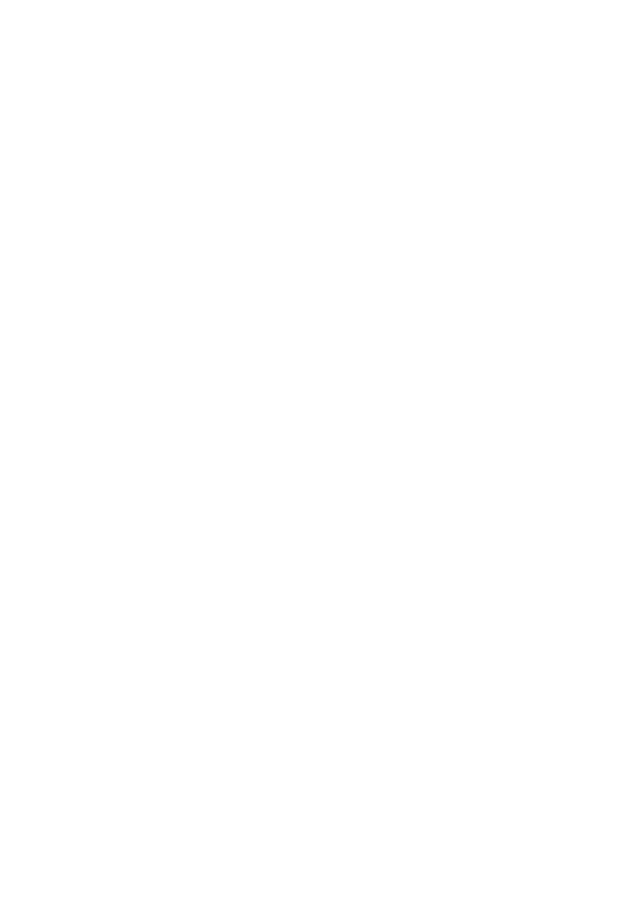
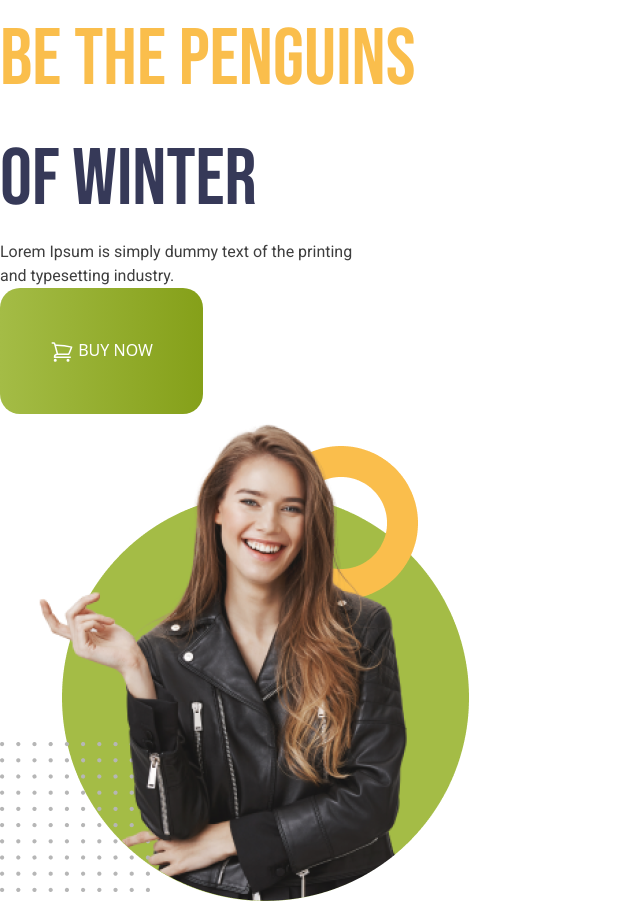
Before and after one commit to nafiulkabirbd/penguin-fashion, a plain HTML site: page index.html in a window 1280 px wide. Shown: the whole page, without its empty margins (0-640 px from the left). Before the commit the page ends 800 px from the top, so only its background shows below. Drawn offline with nearby package versions, Linux system fonts and the light colour scheme.

Commit message:
tailwind cdn update

```diff
--- a/index.html
+++ b/index.html
@@ -9,7 +9,7 @@
     <!-- title section end -->
 
     <!-- tailwindcss cdn link start -->
-    <script src="https://cdn.jsdelivr.net/npm/@tailwindcss/browser@4"></script>
+    <script src="https://cdn.tailwindcss.com"></script>
     <!-- tailwindcss cdn link end -->
 
     <!-- google font link start -->
@@ -25,5 +25,47 @@
     <link rel="stylesheet" href="css/style.css" />
     <!-- external css link end -->
   </head>
-  <body></body>
+  <body>
+    <!-- header section start -->
+    <header>
+      <div>
+        <div>
+          <h1 class="uppercase text-[80px] font-normal font-bebas-neue">
+            <span class="text-[#FABE4C]">Be the Penguins</span>
+            <br />
+            <span class="text-[#363958]">of Winter</span>
+          </h1>
+          <p class="text-[#3E3E3E] text-base font-normal font-roboto">
+            Lorem Ipsum is simply dummy text of the printing <br />
+            and typesetting industry.
+          </p>
+          <button
+            class="p-[50px] text-white rounded-[20px] font-[100px] bg-gradient-to-r from-[#A4BC46] to-[#85A019]"
+          >
+            <svg
+              xmlns="http://www.w3.org/2000/svg"
+              fill="none"
+              viewBox="0 0 24 24"
+              stroke-width="1.5"
+              stroke="currentColor"
+              class="size-6 text-white inline"
+            >
+              <path
+                stroke-linecap="round"
+                stroke-linejoin="round"
+                d="M2.25 3h1.386c.51 0 .955.343 1.087.835l.383 1.437M7.5 14.25a3 3 0 0 0-3 3h15.75m-12.75-3h11.218c1.121-2.3 2.1-4.684 2.924-7.138a60.114 60.114 0 0 0-16.536-1.84M7.5 14.25 5.106 5.272M6 20.25a.75.75 0 1 1-1.5 0 .75.75 0 0 1 1.5 0Zm12.75 0a.75.75 0 1 1-1.5 0 .75.75 0 0 1 1.5 0Z"
+              />
+            </svg>
+
+            BUY NOW
+          </button>
+        </div>
+
+        <div>
+          <img src="images/model.png" alt="model" />
+        </div>
+      </div>
+    </header>
+    <!-- header section end -->
+  </body>
 </html>
```
